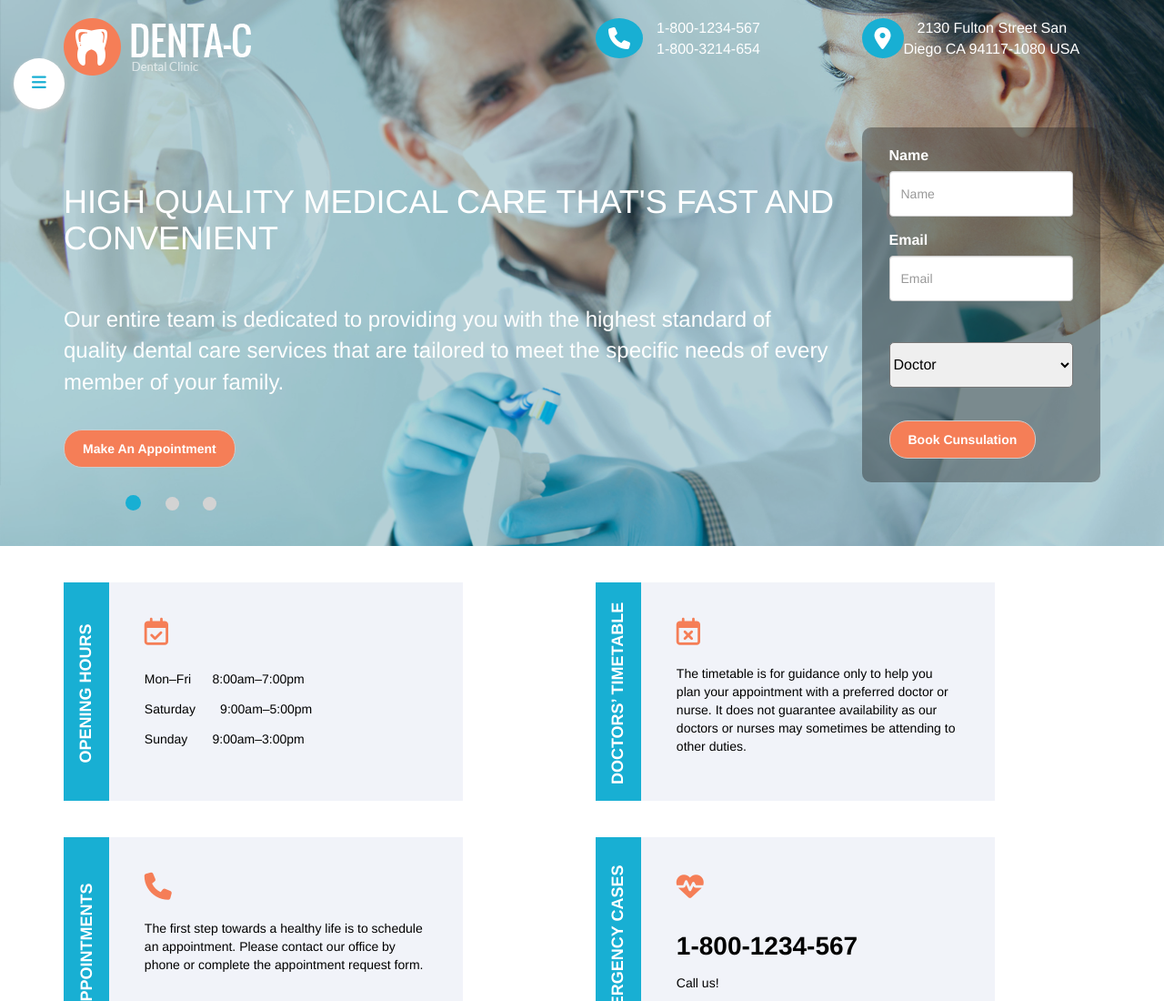
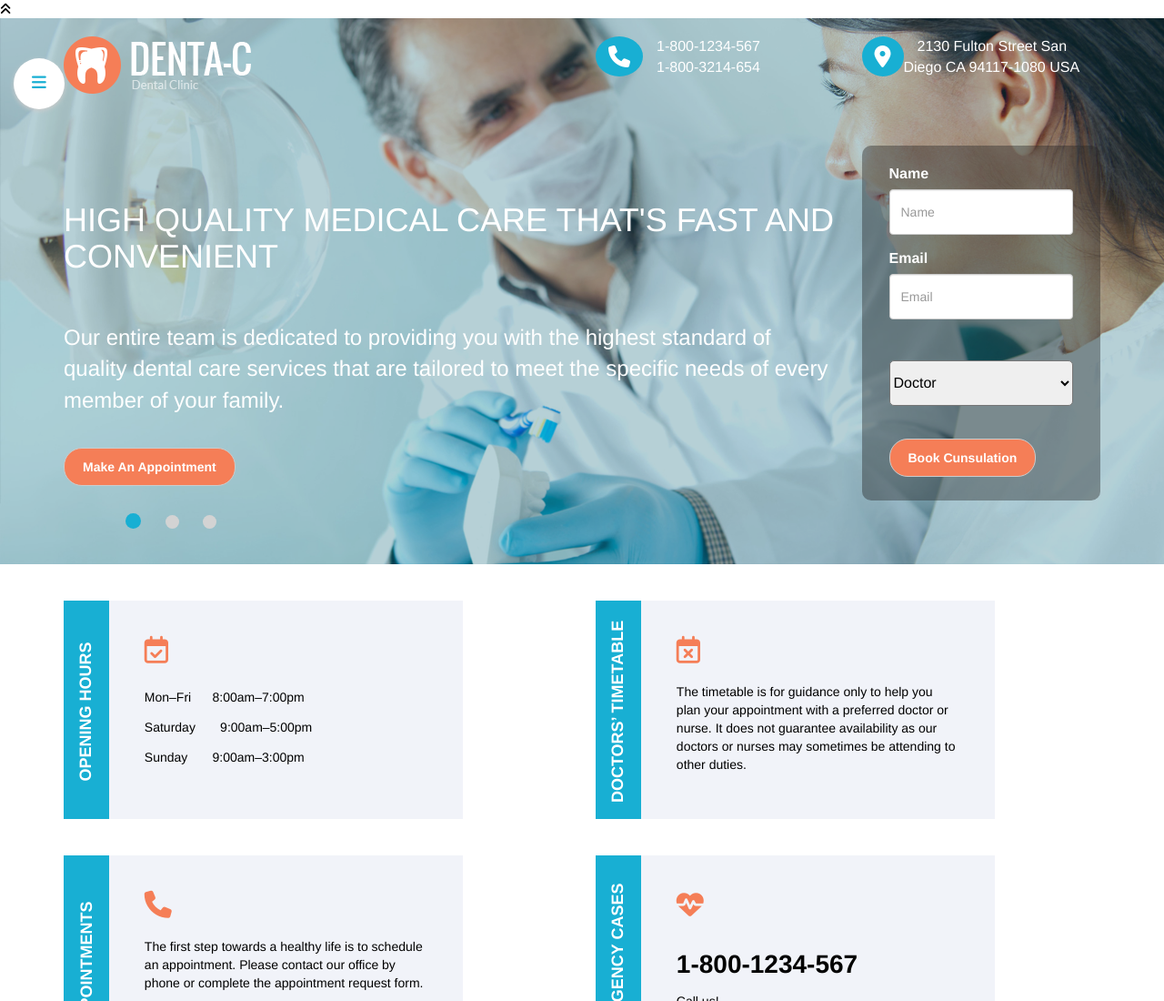
Before and after one commit to abiyevseymur/Dental-Homework, a plain HTML site: page index.html in a window 1280 px wide. Shown: the top 1100 px of the page at 91% size. Drawn offline with nearby package versions, Linux system fonts and the light colour scheme; some packages are replaced by stand-ins of ours.

Commit message:
Add files via upload

```diff
--- a/index.html
+++ b/index.html
@@ -17,7 +17,7 @@
 <body>
     <!--menu line and span-->
     <span id="menuIcon"><i class="fa fa-bars" aria-hidden="true"></i></span>
-    <span id="upIcon"></span>
+    <span id="upIcon"><a href="#"><i class="fa fa-angle-double-up" aria-hidden="true"></i></a></span>
     <div class="menuLine">
         <ul id='menuName'>
             <input id='search' type="text" placeholder="Search"><a href="#"><i class="fa fa-search" aria-hidden="true"></i></a>
```
